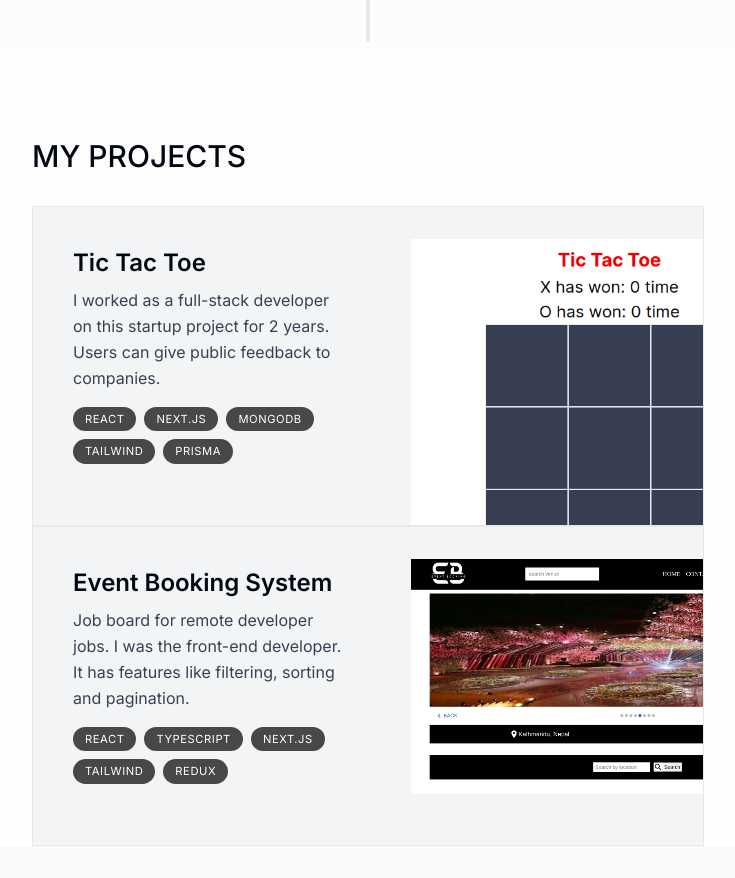
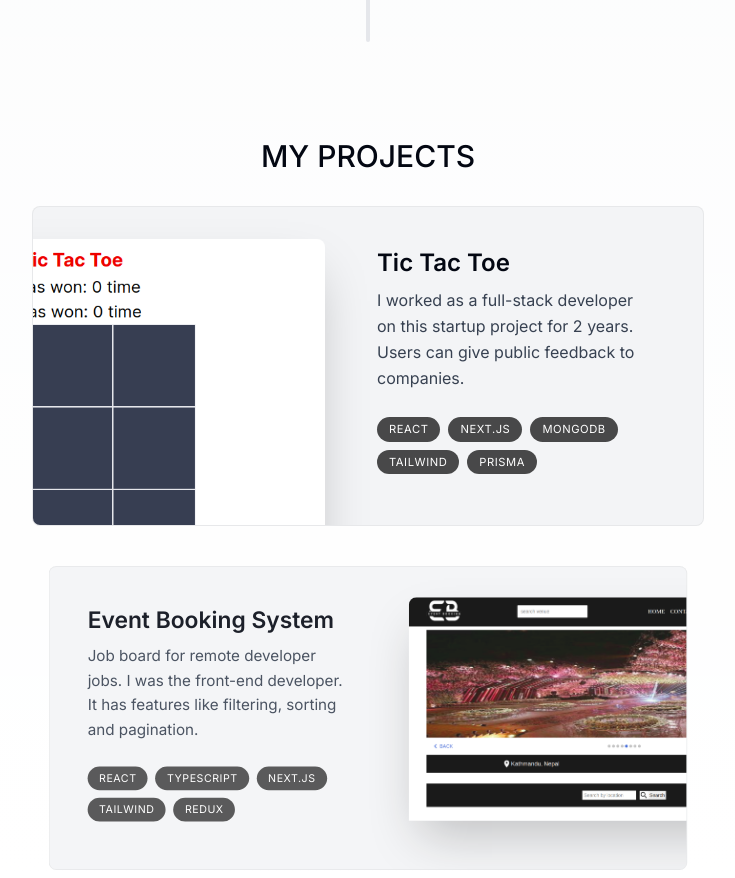
Before and after one commit to JiwanChaudhary/portfolio-website, a Next.js app: page / in a window 1280 px wide. Shown: the part 1140-2018 px from the top of the page, without its empty margins (272-1007 px from the left). Before the commit the page ends 1986 px from the top, so only its background shows below. Built offline with nearby package versions, Linux system fonts and the light colour scheme.

Commit message:
project section completed

```diff
--- /dev/null
+++ b/src/components/project.tsx
@@ -0,0 +1,69 @@
+"use client";
+
+import { useRef } from "react";
+import Image from "next/image";
+import { useScroll, motion, useTransform } from "framer-motion";
+import { projectsData } from "@/lib/data";
+
+type ProjectProps = (typeof projectsData)[number];
+
+// functional component
+export default function Project({
+  title,
+  description,
+  tags,
+  imageUrl,
+}: ProjectProps) {
+  const ref = useRef<HTMLDivElement>(null);
+
+  const { scrollYProgress } = useScroll({
+    target: ref,
+    offset: ["0 1", "1.33 1"],
+  });
+
+  const scaleProgress = useTransform(scrollYProgress, [0, 1], [0.8, 1]);
+  const opacityProgress = useTransform(scrollYProgress, [0, 1], [0.6, 1]);
+
+  return (
+    <motion.div
+      ref={ref}
+      style={{
+        scale: scaleProgress,
+        opacity: opacityProgress,
+      }}
+      className="group mb-3 sm:mb-8 last:mb-0"
+    >
+      <section className="bg-gray-100 rounded-lg max-w-[42rem] border border-black/5 overflow-hidden sm:pr-8 relative sm:h-[20rem] hover:bg-gray-200 transition group-even:pl-4">
+        <div className=" pt-4 pb-6 px-5 sm:pl-10 sm:pr-2 sm:pt-10 sm:max-w-[50%] flex flex-col h-full group-even:ml-[18rem]">
+          <h3 className=" text-2xl font-semibold">{title}</h3>
+          <p className=" mt-2 leading-relaxed text-gray-700">{description}</p>
+          <ul className="flex flex-wrap gap-2 mt-4 sm:m-auto">
+            {tags.map((tag, index) => (
+              <li
+                className=" bg-black/[0.7] px-3 py-1 text-[0.7rem] uppercase tracking-wider text-white rounded-full"
+                key={index}
+              >
+                {tag}
+              </li>
+            ))}
+          </ul>
+        </div>
+        <Image
+          src={imageUrl}
+          alt="Project I worked on"
+          quality={95}
+          className=" absolute top-8 -right-40 w-[28.25rem] rounded-t-lg shadow-2xl group-even:right-[initial] group-even:-left-40
+        transition
+        group-hover:scale-[1.04]
+        group-hover:-translate-x-3
+        group-hover:translate-y-3
+        group-hover:-rotate-2
+        group-even:group-hover:translate-x-3
+        group-even:group-hover:translate-y-3
+        group-even:group-hover:rotate-2
+        "
+        />
+      </section>
+    </motion.div>
+  );
+}
--- a/src/components/projects.tsx
+++ b/src/components/projects.tsx
@@ -1,7 +1,7 @@
 import React from "react";
 import SectionHeading from "./section-heading";
 import { projectsData } from "@/lib/data";
-import Image from "next/image";
+import Project from "./project";
 
 const Projects = () => {
   return (
@@ -19,33 +19,3 @@ const Projects = () => {
 };
 
 export default Projects;
-
-type ProjectProps = (typeof projectsData)[number];
-
-// functional component
-function Project({ title, description, tags, imageUrl }: ProjectProps) {
-  return (
-    <section className=" bg-gray-100 max-w-[42rem] border border-black/5 overflow-hidden sm:pr-8 relative sm:h-[20rem]">
-      <div className=" py-4 px-5 sm:pl-10 sm:pr-2 sm:pt-10 sm:max-w-[50%]">
-        <h3 className=" text-2xl font-semibold">{title}</h3>
-        <p className=" mt-2 leading-relaxed text-gray-700">{description}</p>
-        <ul className="flex flex-wrap gap-2 mt-4">
-          {tags.map((tag, index) => (
-            <li
-              className=" bg-black/[0.7] px-3 py-1 text-[0.7rem] uppercase tracking-wider text-white rounded-full"
-              key={index}
-            >
-              {tag}
-            </li>
-          ))}
-        </ul>
-      </div>
-      <Image
-        src={imageUrl}
-        alt="Project I worked on"
-        quality={95}
-        className=" absolute top-8 -right-40 w-[28.25rem]"
-      />
-    </section>
-  );
-}
--- a/src/components/section-heading.tsx
+++ b/src/components/section-heading.tsx
@@ -5,7 +5,7 @@ type props = {
 };
 
 const SectionHeading: React.FC<props> = ({ heading }) => {
-  return <h2 className=" text-3xl font-medium mb-8 uppercase">{heading}</h2>;
+  return <h2 className=" text-3xl font-medium mb-8 uppercase text-center">{heading}</h2>;
 };
 
 export default SectionHeading;
```
